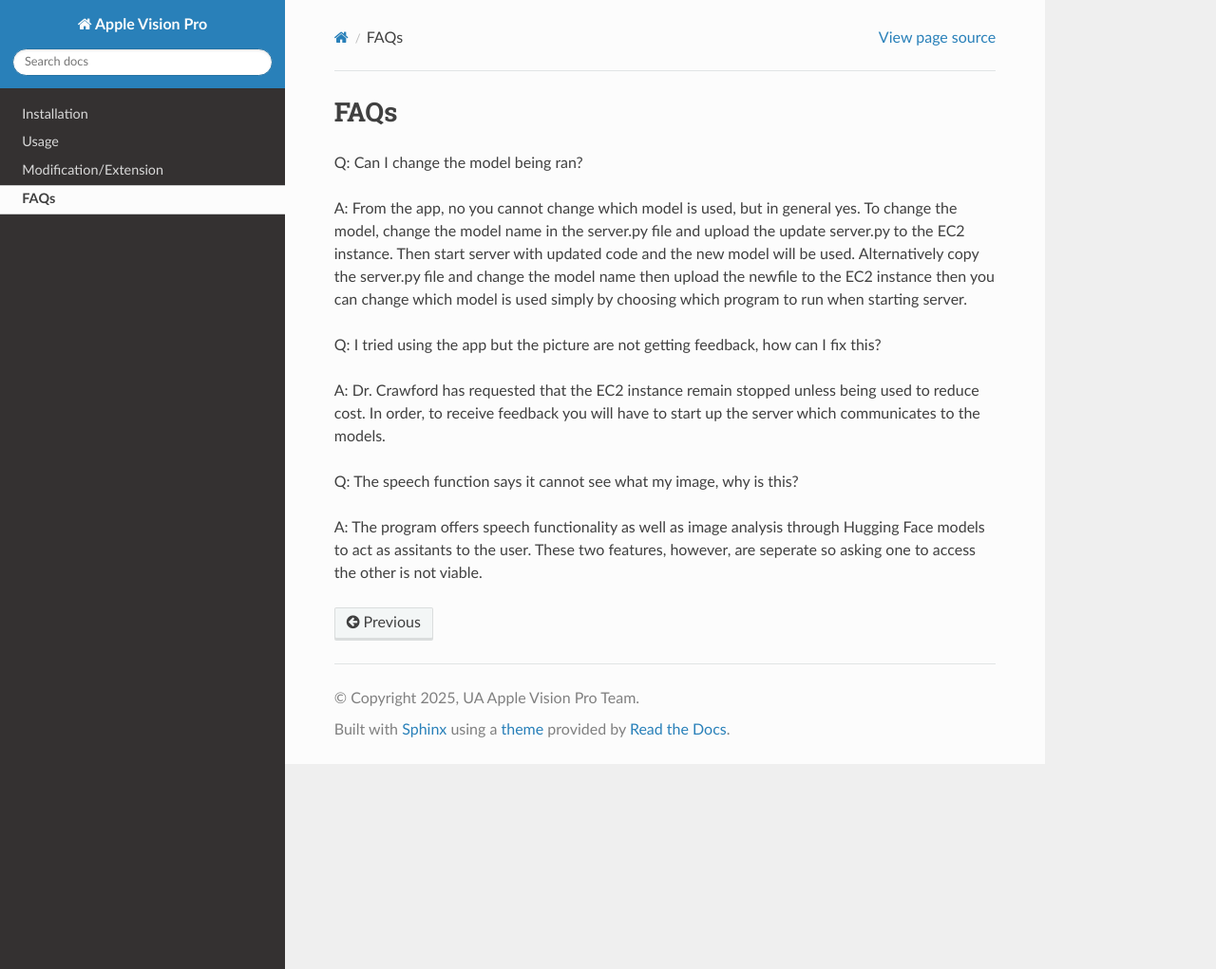
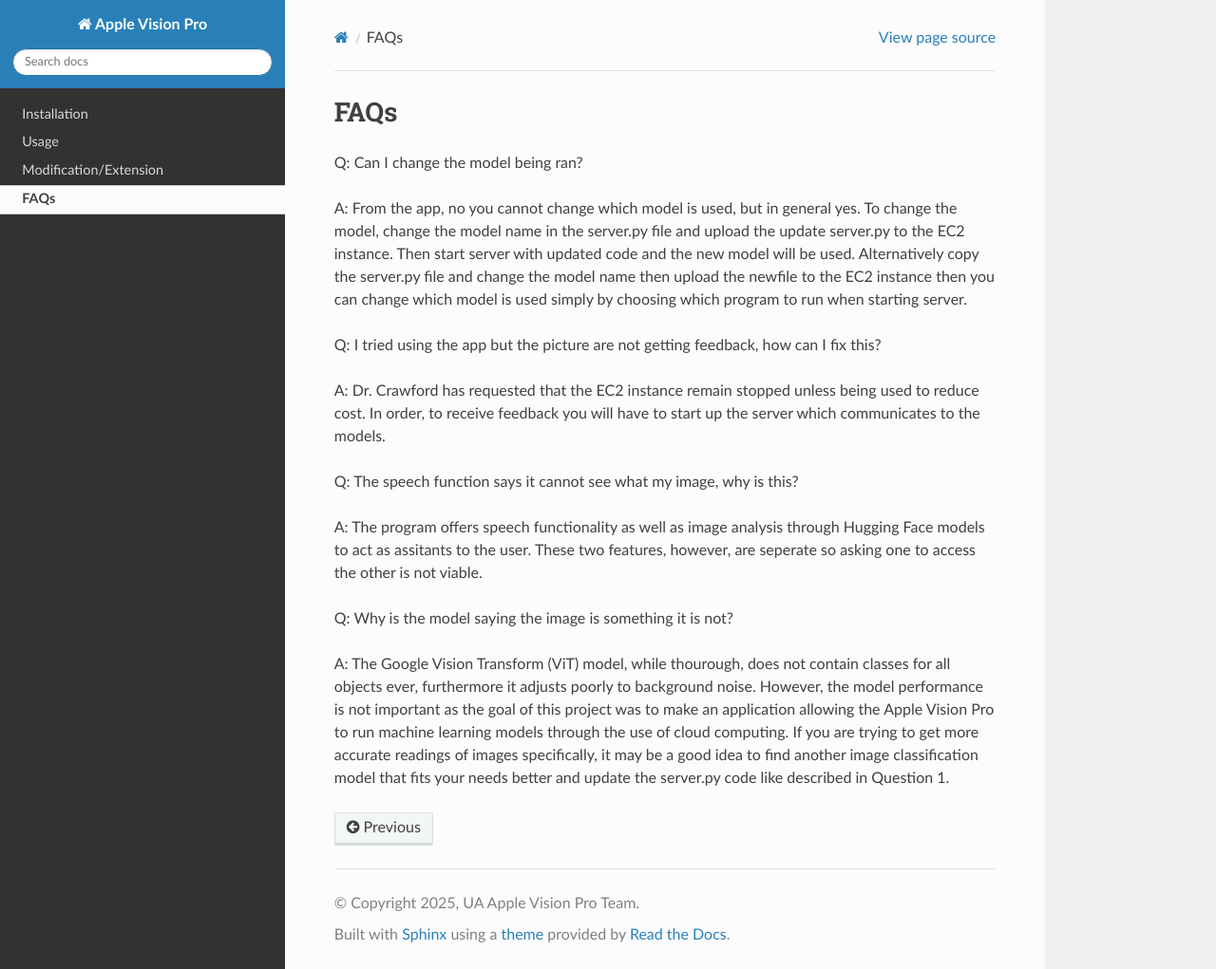
Before and after one commit to Apple-Vision-Pro-UA-CS495/apple-vision-pro-tutorial, a Sphinx documentation site: the page built from docs/source/faqs.rst, in a window 1280 px wide and 1021 px high. Shown: the whole window at 95% size. Built offline with Sphinx 7.4.7 and the Read the Docs theme 3.1.0, drawn with Linux system fonts in a browser that asks for light colours.

Commit message:
Update faqs.rst

```diff
--- a/docs/source/faqs.rst
+++ b/docs/source/faqs.rst
@@ -5,10 +5,16 @@
 
 A: From the app, no you cannot change which model is used, but in general yes. To change the model, change the model name in the server.py file and upload the update server.py to the EC2 instance. Then start server with updated code and the new model will be used. Alternatively copy the server.py file and change the model name then upload the newfile to the EC2 instance then you can change which model is used simply by choosing which program to run when starting server.
 
+
 Q: I tried using the app but the picture are not getting feedback, how can I fix this?
 
 A: Dr. Crawford has requested that the EC2 instance remain stopped unless being used to reduce cost. In order, to receive feedback you will have to start up the server which communicates to the models.
 
+
 Q: The speech function says it cannot see what my image, why is this?
 
 A: The program offers speech functionality as well as image analysis through Hugging Face models to act as assitants to the user. These two features, however, are seperate so asking one to access the other is not viable.
+
+Q: Why is the model saying the image is something it is not?
+
+A: The Google Vision Transform (ViT) model, while thourough, does not contain classes for all objects ever, furthermore it adjusts poorly to background noise. However, the model performance is not important as the goal of this project was to make an application allowing the Apple Vision Pro to run machine learning models through the use of cloud computing. If you are trying to get more accurate readings of images specifically, it may be a good idea to find another image classification model that fits your needs better and update the server.py code like described in Question 1.
```
